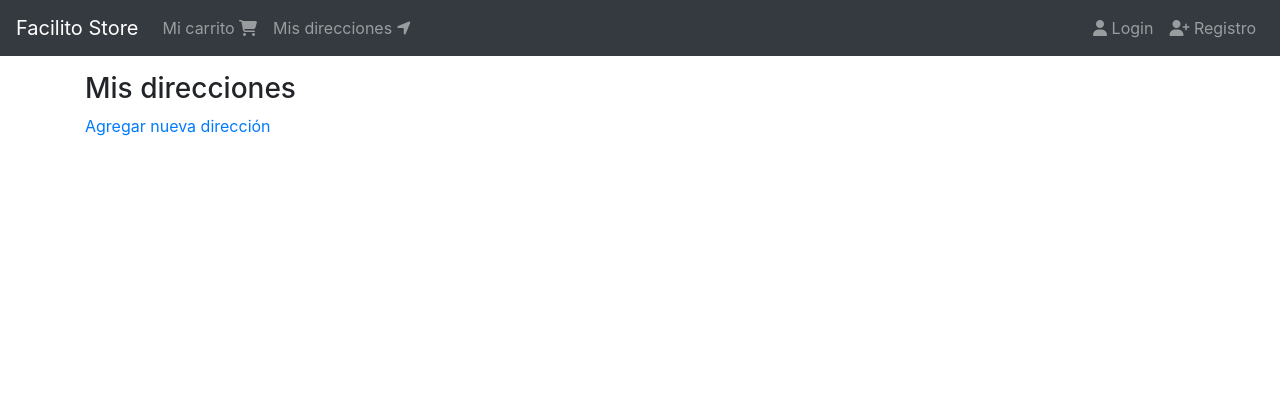
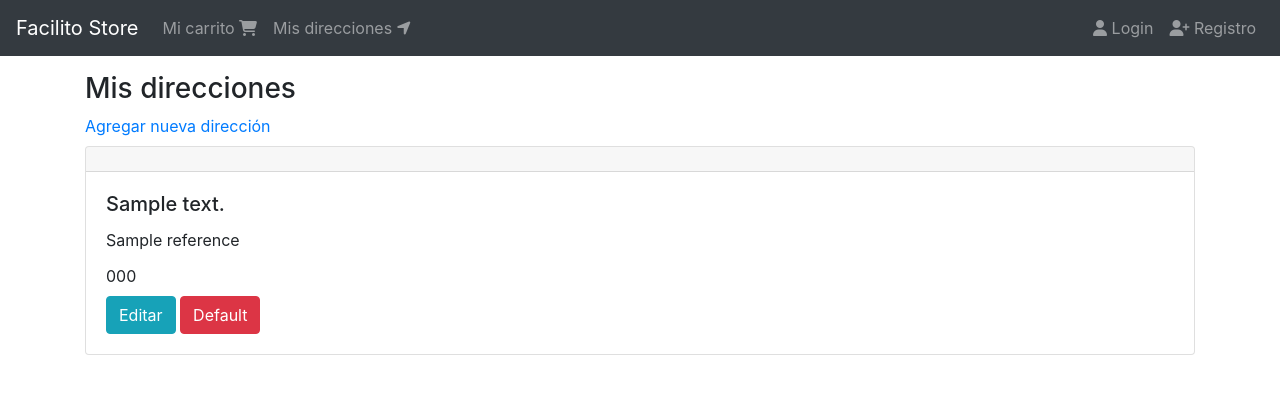
Before and after one commit to Blackstar84/facilito_store, a Django app: template shipping_addresses/templates/shipping_addresses/shipping_addresses.html in a window 1280 px wide. Shown: the top 394 px of the page. Run offline with Django 3.2, Linux system fonts and the light colour scheme; the template is opened without the code that fills it: most values are stand-ins (such as "Sample title", 1, 10 or a date in 2020); some libraries are stand-ins or nearby versions.

Commit message:
se agrega hasta la clase de Lista de Direcciones

```diff
--- a/shipping_addresses/models.py
+++ b/shipping_addresses/models.py
@@ -18,3 +18,7 @@ class ShippingAddress(models.Model):
 
     def __str__(self):
         return self.postal_code
+
+    @property
+    def address(self):
+        return '{} - {} - {}'.format(self.city, self.state, self.country)
--- a/shipping_addresses/templates/shipping_addresses/shipping_addresses.html
+++ b/shipping_addresses/templates/shipping_addresses/shipping_addresses.html
@@ -5,5 +5,13 @@
     <div class="col">
         <div class="h3">Mis direcciones</div>
         <a href="{% url 'shipping_addresses:create' %}">Agregar nueva dirección</a>
+        <div class="mt-2 mb-5">
+            {% for shipping_address in object_list %}
+                <div class="mt-2">
+                    {% include 'shipping_addresses/snippets/shipping_address.html' %}
+                </div>
+            {% endfor %}
+
+        </div>
     </div>
 {% endblock content %}
--- /dev/null
+++ b/shipping_addresses/templates/shipping_addresses/snippets/shipping_address.html
@@ -0,0 +1,26 @@
+<div class="card">
+    <h5 class="card-header">
+    </h5>
+    <div class="card-body">
+        <h5 class="card-title">{{ shipping_address.address }}</h5>
+        <div class="card-title">
+            {{ shipping_address.reference }}
+        </div>
+        <div class="car-title">
+            {{ shipping_address.postal_code }}
+        </div>
+        <div class="mt-2">
+            <a href="#" class="btn btn-info">Editar</a>
+
+            {% if shipping_address.default %}
+                <div class="text-info">
+                    Dirección principal
+                </div>
+            {% else %}
+                <a href="#" class="btn btn-danger">Default</a>
+            {% endif %}
+
+        </div>
+
+    </div>
+</div>
```
